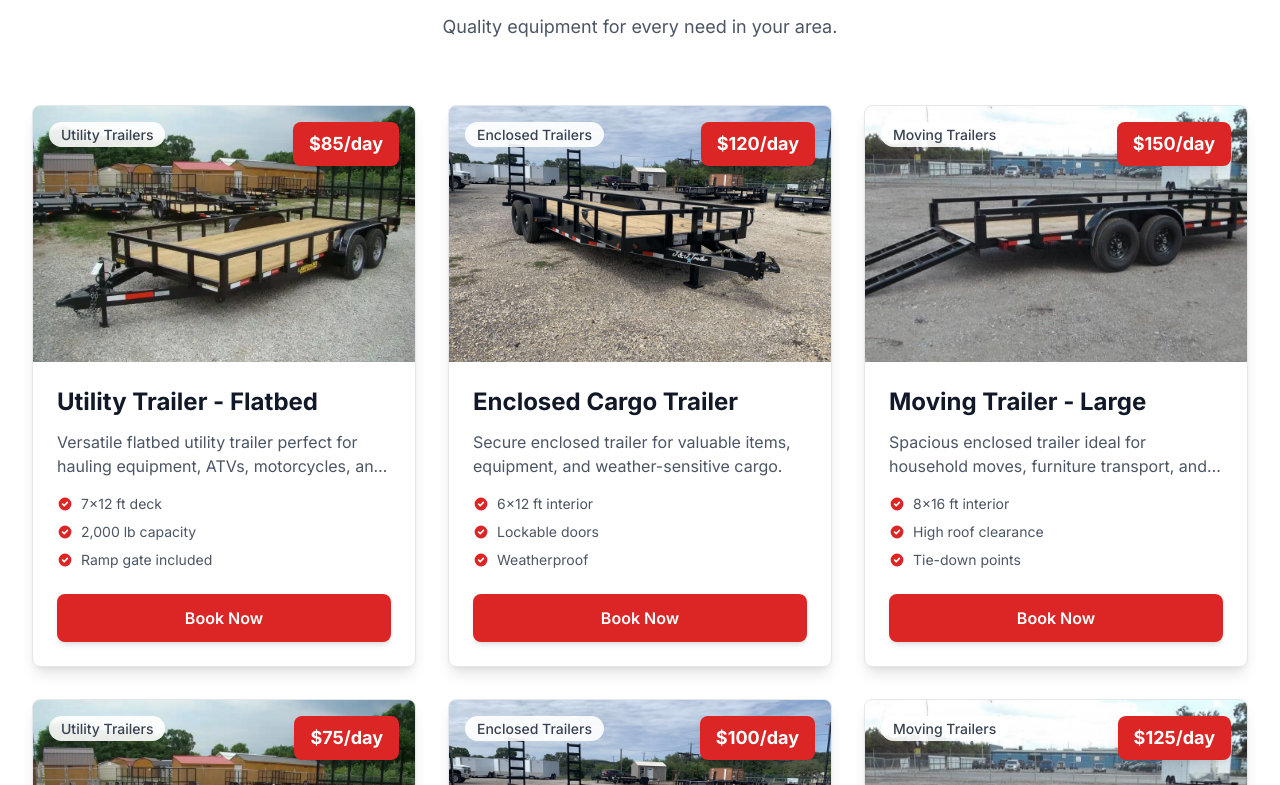
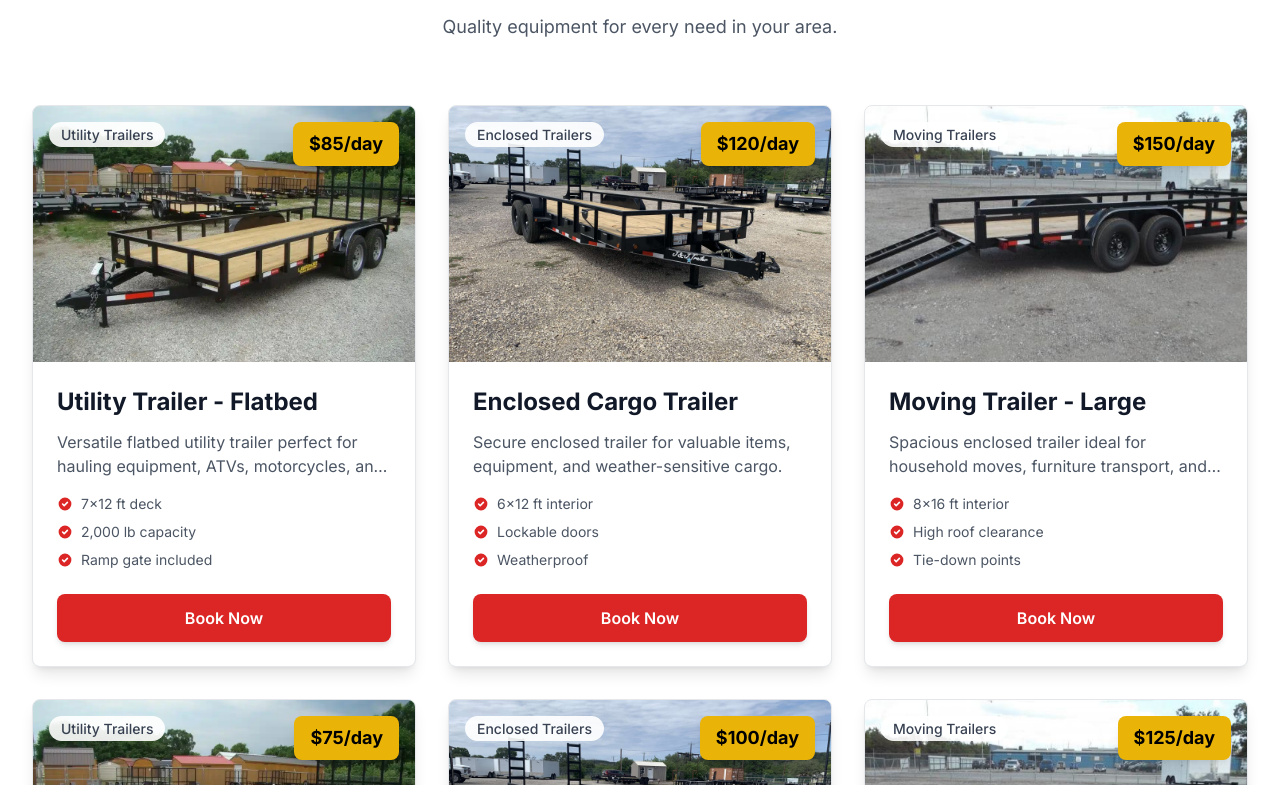
Before and after one commit to SFitz911/Fast_Equipment_Rentals, a Next.js app: page / in a window 1280 px wide. Shown: the part 2275-3060 px from the top of the page. Built offline with nearby package versions, Linux system fonts and the light colour scheme.

Commit message:
Change price badges to yellow to match logo theme

```diff
--- a/components/sections/EquipmentSelection.tsx
+++ b/components/sections/EquipmentSelection.tsx
@@ -31,7 +31,7 @@ export default function EquipmentSelection() {
                     backgroundImage: `url(${item.image})`,
                   }}
                 ></div>
-                <div className="absolute top-4 right-4 bg-red-600 text-white px-4 py-2 rounded-lg font-bold text-lg shadow-lg">
+                <div className="absolute top-4 right-4 bg-yellow-500 text-black px-4 py-2 rounded-lg font-bold text-lg shadow-lg">
                   {item.price}
                 </div>
                 <div className="absolute top-4 left-4">
```
